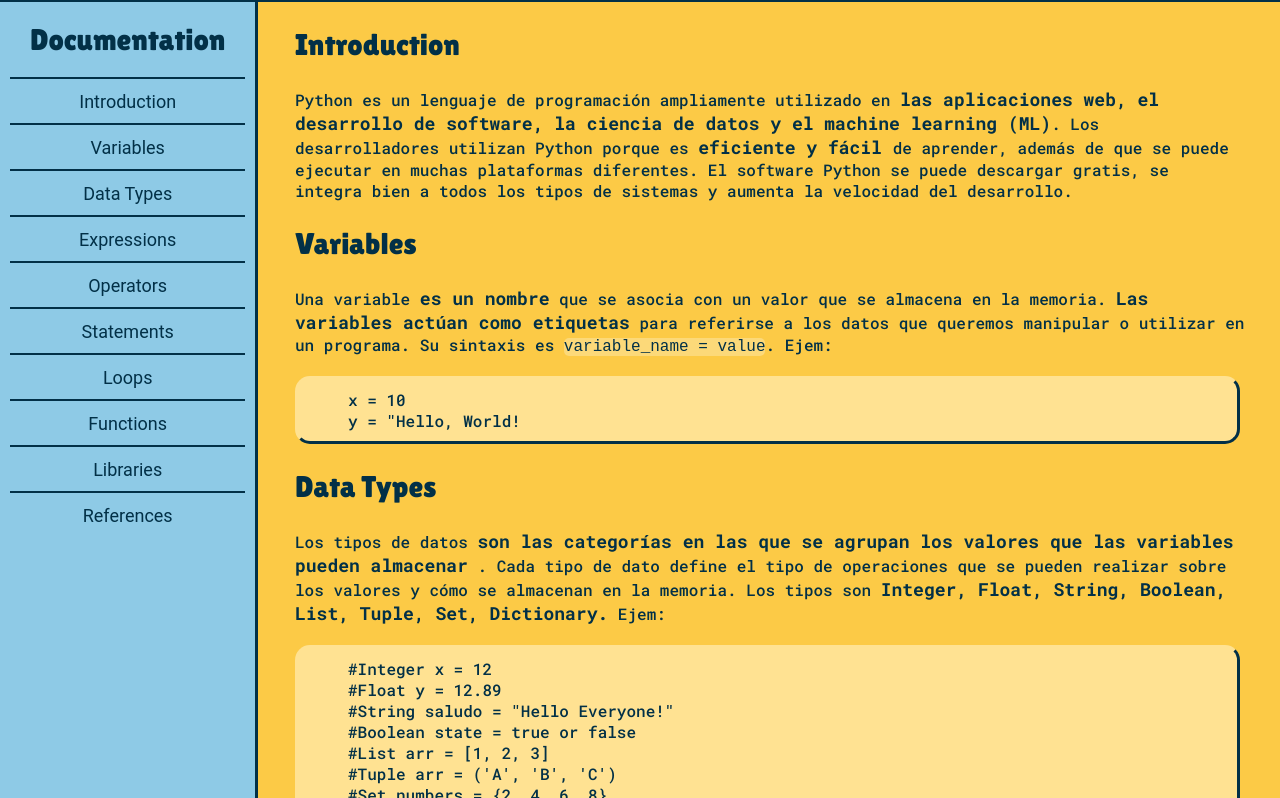
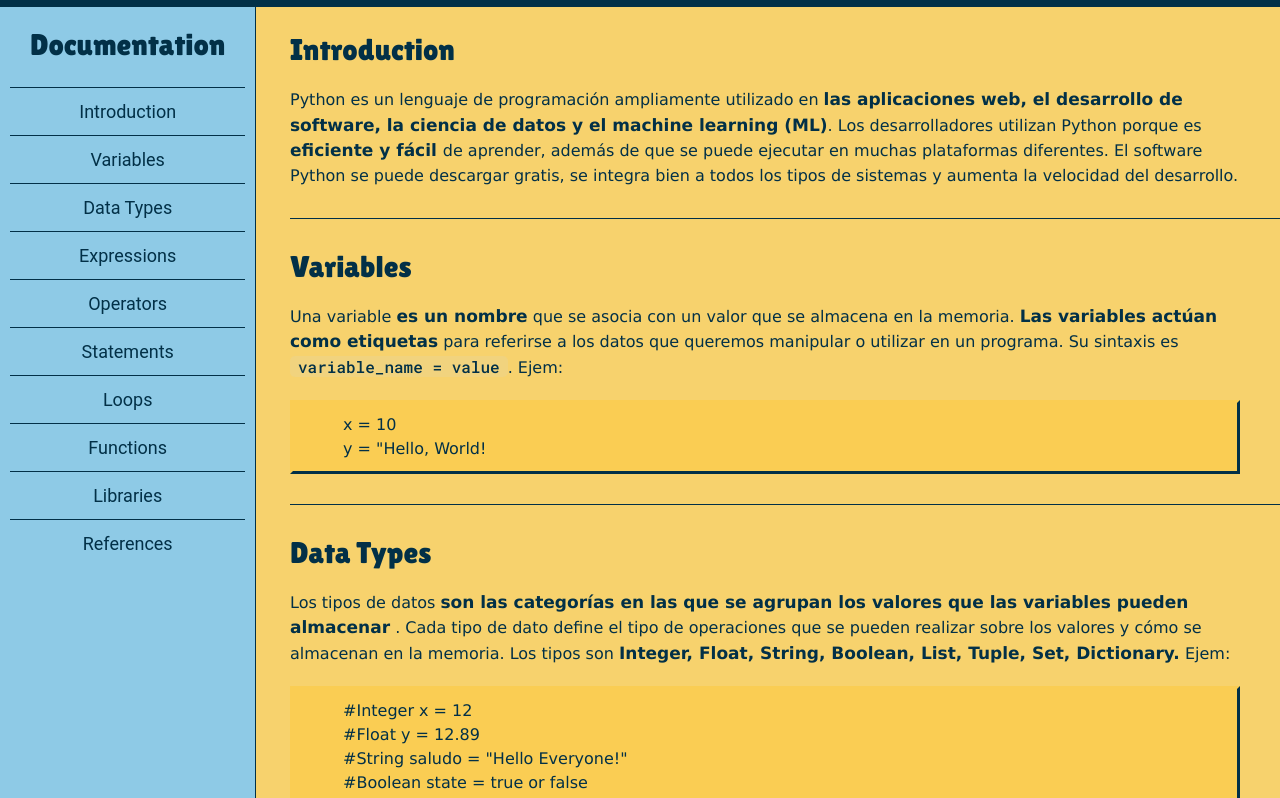
Before and after one commit to Valency12/Technical-Documentation, a plain HTML site: page index.html in a window 1280 px wide. Shown: the part 58-856 px from the top of the page. Drawn offline with Linux system fonts and the light colour scheme.

Commit message:
Cambiando estilo

```diff
--- a/index.html
+++ b/index.html
@@ -47,7 +47,9 @@
         </section>
 
         <section class="main-section" id="Variables">
+            <div class="line"></div>
             <header class="header-nav">Variables</header>
+
             <article>
                 <p>Una variable <strong> es un nombre</strong>  que se asocia con un valor que se almacena en la memoria. <strong>Las variables actúan como etiquetas</strong> para
                 referirse a los datos que queremos manipular o utilizar en un programa. Su sintaxis es <code>variable_name = value</code>. Ejem: </p>
@@ -56,7 +58,9 @@
         </section>
 
         <section class="main-section" id="Data Types">
+            <div class="line"></div>
             <header class="header-nav"> Data Types</header>
+
             <article>
                 <p>Los tipos de datos <strong>son las categorías en las que se agrupan los valores que las variables pueden almacenar</strong> . Cada tipo de dato define el tipo de operaciones
                     que se pueden realizar sobre los valores y cómo se almacenan en la memoria. Los tipos son <strong>Integer, Float, String, Boolean, List, Tuple, Set, Dictionary.</strong> Ejem: </p>
@@ -67,7 +71,9 @@
         </section>
 
         <section class="main-section" id="Expressions">
+            <div class="line"></div>
             <header class="header-nav">Expressions</header>
+
             <article><p><strong>Las expresiones son combinaciones de valores, variables, operadores y llamadas a funciones que se evalúan y devuelven un valor.</strong>
                 Una expresión puede ser tan simple como un número o una variable, o tan compleja como una combinación de varias operaciones y funciones. Siguiendo el orden de las operaciones
             (PEMDAS) <code>parentesis( ), exponentes, multiplicacion *, division /, suma + y resta - </code>. Ejem:</p>
@@ -77,7 +83,9 @@
         </section>
 
         <section class="main-section" id="Operators">
+            <div class="line"></div>
             <header class="header-nav">Operators</header>
+
             <article><p>Los operadores son símbolos que <strong>realizan operaciones sobre valores u operandos</strong>. Dependiendo del tipo de operación que realicen,
                 Se pueden clasificar en varias categorías:
                 <br>Aritmeticos <code>+, -, *, /, %, **, //</code>
@@ -117,7 +125,9 @@
         </section>
 
         <section class="main-section" id="Statements">
+            <div class="line"></div>
             <header class="header-nav">Statements</header>
+
             <article><p>Las sentencias condicionales se utilizan para tomar decisiones en el código.
                 <strong>Nos permiten controlar el flujo de nuestro programa.</strong>
                 En Python, usamos principalmente las sentencias <code>if</code> para ejecutar código cuando una condición es verdadera,
@@ -151,7 +161,9 @@
         </section>
 
         <section class="main-section" id="Loops">
+            <div class="line"></div>
             <header class="header-nav">Loops</header>
+
             <article><p>Los loops en Python, o bucles, son <strong>estructuras que permiten ejecutar un bloque de código repetidamente hasta que una condición específica se cumpla.</strong>
                 Existen dos tipos principales de loops en Python: <code>for</code> y <code>while</code>.Ejem:</p>
             </article>
@@ -170,7 +182,9 @@
         </section>
 
         <section class="main-section" id="Function">
+            <div class="line"></div>
             <header class="header-nav">Function</header>
+
             <article>
                 <p>Una función es un <strong>bloque de código reutilizable</strong> con nombre que realiza una tarea específica.
                     Las funciones se definen y se invocan utilizando su nombre, y pueden aceptar parámetros.
@@ -185,7 +199,9 @@
         </section>
 
         <section class="main-section" id="Libraries">
+            <div class="line"></div>
             <header class="header-nav">Libraries</header>
+
             <article>
                 <p>Las librerías en Python <strong>son colecciones de módulos que contienen funciones y herramientas reutilizables.</strong>
                     Una librería te permite evitar escribir código desde cero para tareas comunes, ya que encapsulan funcionalidades listas para ser usadas.
--- a/styles.css
+++ b/styles.css
@@ -5,8 +5,12 @@
 }
 
 html, body{
-    background-color: #fcca46;
-    font-family: "Roboto Mono", monospace;
+    /*background-color: #f1f1f1;*/
+    /*background-color: #fcca46;*/
+    background-color: #f7d26d;
+    /*font-family: "Roboto Mono", monospace;*/
+    font-family: Verdana, sans-serif;
+    line-height: 1.5;
     font-optical-sizing: auto;
     font-weight: 500;
     font-style: normal;
@@ -44,9 +48,11 @@ h2{
 }
   /*********************************/
 code{
-    background-color: #fcd979;
+    background-color: #f1d37e;
+    font-family: "Roboto Mono", monospace;
     font-size: 16px;
     border-radius: 5px;
+    padding: 0px 8px;
 }
 header{
     margin: 20px 30px 20px 30px;
@@ -59,24 +65,34 @@ header{
     color: #023047;
 }
 .header-nav{
-    margin: 25px 25px 25px 0px;
+    margin: 25px 25px 15px 0px;
     font-size: 30px;
+    font-weight: solid;
     text-align: left;
     font-family: "Lilita One", sans-serif;
     font-weight: 400;
     font-style: normal;
     color: #023047;
+    /*border-top-color: gray solid;*/
+
+}
+.line{
+    margin: 30px 5px 20px 0;
+    width: 100%;
+    border-top: 1px solid #023047;
 }
 p {
     color: #023047;
     margin-right: 35px;
 }
 strong{
-    font-size: 18px;
+    font-size: 17px;
 }
 .example{
     width: auto;
-    background-color: #ffe292;
+    /*background-color: #E7E9EB;*/
+    /*background-color: #ffe292;*/
+    background-color: #facd53;
     color: #023047;
     margin-top: 20px;
     margin-right: 40px;
@@ -85,7 +101,7 @@ strong{
     /*hay que ver otra forma like align items*/
     padding-left: 50px;
     align-items: center;
-    border-radius: 15px;
+    /*border-radius: 15px;*/
     border: solid  #023047;
     border-top-color:transparent;
     border-left-color: transparent ;
@@ -101,7 +117,7 @@ strong{
     max-width: 300px;
     height: 100%;
     /*estilo*/
-    border-right: 3px solid;
+    border-right: 1px solid;
     border-right-color: #023047;
     background-color: #8ecae6;
 }
@@ -125,12 +141,12 @@ ul li a{
  ul li a:hover{
     background-color: #023047;
     color: #ffffff;
-    padding: 10px 60px;
+    padding: 10px 20px;
 }
 
  ul li{
     margin: 10px;
-    border: solid 2px;
+    border: solid 1px;
     border-top-color: #023047;
     border-left: transparent;
     border-right: transparent;
@@ -144,7 +160,7 @@ ul li a{
  .main-doc{
     /*position: absolute;*/
     margin-top: 85px;
-    margin-left: 295px;
+    margin-left: 290px;
 
  }
 /*footer*/
```
